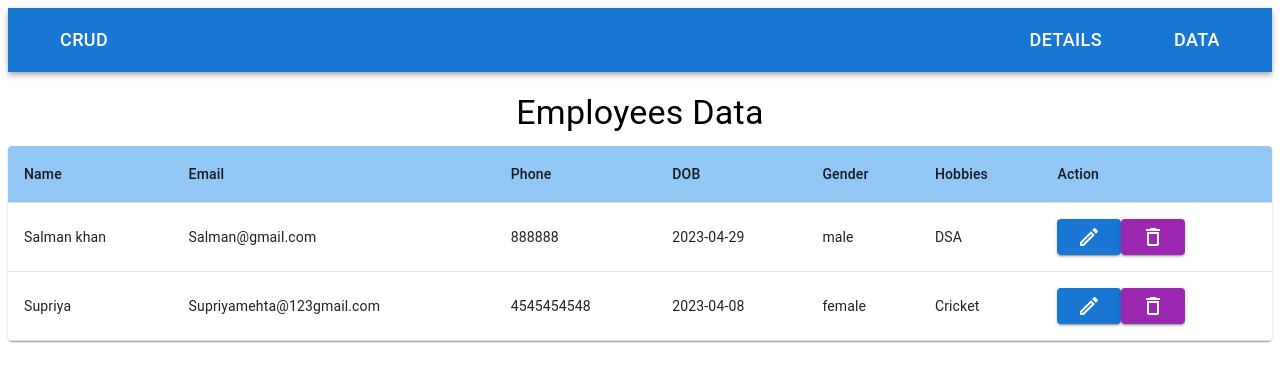
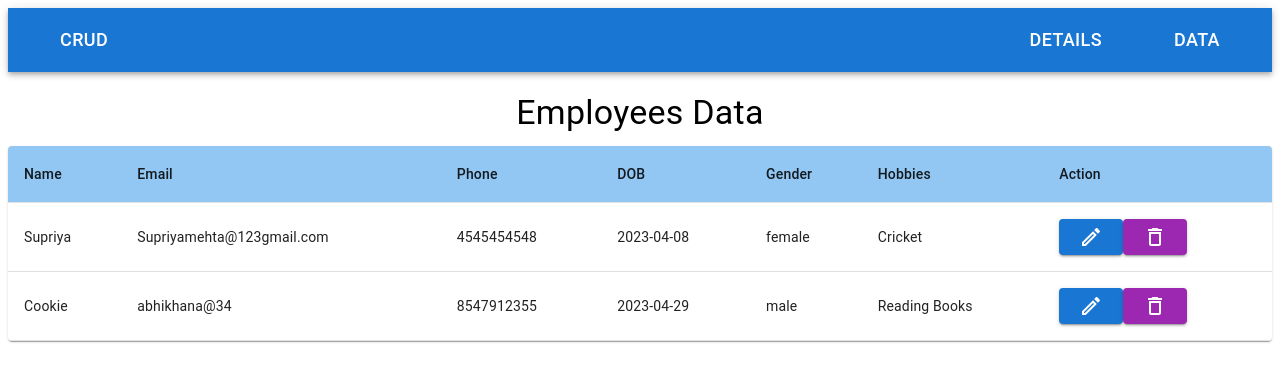
Before and after one commit to abhishekkhanna2710/React_CRUD, a React (Vite) app: page /data in a window 1280 px wide. Shown: the top 382 px of the page. Built offline with nearby package versions, Linux system fonts and the light colour scheme; data requests are answered from the project's data file.

Commit message:
Updating started

```diff
--- a/src/Pages/Employee_Data/Data.jsx
+++ b/src/Pages/Employee_Data/Data.jsx
@@ -14,7 +14,6 @@ import {
     Paper,
     Typography
 } from '@mui/material';
-import { idID } from '@mui/material/locale';
 
 function DataTable() {
     const [employees, setEmployees] = useState([]);
@@ -30,9 +29,25 @@ function DataTable() {
         fetchEmployees();
     }, []);
 
-    const handleEdit = (employee) => {
-        // handle edit logic
+
+    const handleEdit = (id, updatedData) => {
+        fetch(`http://localhost:3000/data/${id}`, {
+            method: 'PUT',
+            headers: {
+                'Content-Type': 'application/json'
+            },
+            body: JSON.stringify(updatedData)
+        })
+            .then(response => response.json())
+            .then(data => {
+                console.log('Success:', data);
+                setEmployees(employees.map(e => e.id === id ? updatedData : e));
+            })
+            .catch(error => {
+                console.error('Error:', error);
+            });
     };
+
 
     const handleDelete = (id) => {
         fetch(`http://localhost:3000/data/${id}`, {
@@ -41,7 +56,6 @@ function DataTable() {
             .then(response => response.json())
             .then(data => {
                 console.log('Success:', data);
-                // update the employees state by filtering out the deleted employee
                 setEmployees(employees.filter(e => e.id !== id));
             })
             .catch(error => {
@@ -80,7 +94,7 @@ function DataTable() {
                                 <TableCell>{e.gender}</TableCell>
                                 <TableCell>{e.hobbies}</TableCell>
                                 <TableCell>
-                                    <Button variant="contained" color="primary" onClick={() => handleEdit(e)}><EditOutlinedIcon /></Button>
+                                    <Button variant="contained" color="primary" onClick={() => handleEdit(e.id)}><EditOutlinedIcon /></Button>
                                     <Button variant="contained" color="secondary" onClick={() => handleDelete(e.id)}><DeleteOutlineTwoToneIcon /></Button>
 
                                 </TableCell>
--- a/src/db.json
+++ b/src/db.json
@@ -1,14 +1,5 @@
 {
   "data": [
-    {
-      "name": "Salman khan",
-      "email": "Salman@gmail.com",
-      "phone": "888888",
-      "dob": "2023-04-29",
-      "gender": "male",
-      "hobbies": "DSA",
-      "id": 3
-    },
     {
       "name": "Supriya",
       "email": "Supriyamehta@123gmail.com",
@@ -17,6 +8,15 @@
       "gender": "female",
       "hobbies": "Cricket",
       "id": 5
+    },
+    {
+      "name": "Cookie",
+      "email": "abhikhana@34",
+      "phone": "8547912355",
+      "dob": "2023-04-29",
+      "gender": "male",
+      "hobbies": "Reading Books",
+      "id": 6
     }
   ]
 }
```
